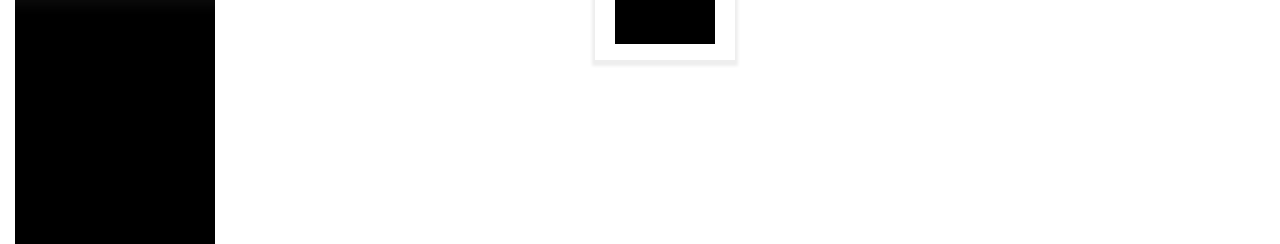
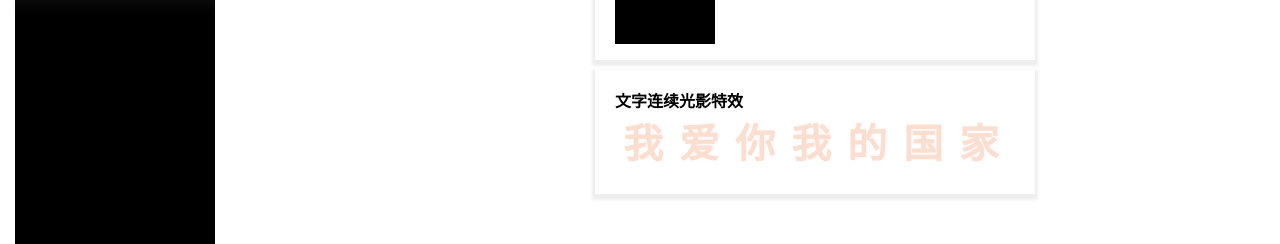
Before and after one commit to 121066/db-react, a React app: page /home/1 in a window 1280 px wide. Shown: the part 1543-1787 px from the top of the page. Built offline with nearby package versions, Linux system fonts and the light colour scheme.

Commit message:
fix: 添加文字投影效果

```diff
--- a/src/component/header/index.js
+++ b/src/component/header/index.js
@@ -11,6 +11,7 @@ function MenuItem() {
     { id: 2, key: "html", name: "html" },
     { id: 3, key: "js", name: "js" },
     { id: 4, key: "tab1", name: "tab1" },
+    { id: 5, key: "card", name: "card" },
   ];
   return (
     <>
--- a/src/component/layout/index.js
+++ b/src/component/layout/index.js
@@ -1,4 +1,5 @@
 import { Route, Routes } from "react-router-dom";
+import Card from "../../view/card";
 import Home from "../../view/home";
 import Html from "../../view/html";
 import Js from "../../view/js";
@@ -14,6 +15,7 @@ function Layout() {
           <Route element={<Html></Html>} path="/html/:id"></Route>
           <Route element={<Js></Js>} path="/js/:id"></Route>
           <Route element={<Tab1></Tab1>} path="/tab1/:id"></Route>
+          <Route element={<Card></Card>} path="/card/:id"></Route>
           {/* <Navigate element={<Html></Html>} path="/404" /> */}
         </Routes>
         {/* <Home></Home> */}
--- /dev/null
+++ b/src/view/card/components/cardList/index.js
@@ -0,0 +1,8 @@
+function CardList() {
+  return (
+    <>
+      <div>开店</div>
+    </>
+  );
+}
+export default CardList;
--- /dev/null
+++ b/src/view/card/components/modelCard/index.js
@@ -0,0 +1,8 @@
+function ModelCard() {
+  return (
+    <>
+      <div>模型卡片</div>
+    </>
+  );
+}
+export default ModelCard;
--- /dev/null
+++ b/src/view/card/index.js
@@ -0,0 +1,13 @@
+import CardList from "./components/cardList";
+import ModelCard from "./components/modelCard";
+function Card() {
+  return (
+    <>
+      <div>
+        <CardList></CardList>
+        <ModelCard></ModelCard>
+      </div>
+    </>
+  );
+}
+export default Card;
--- a/src/view/css/component/Text/index.css
+++ b/src/view/css/component/Text/index.css
@@ -24,3 +24,24 @@ background: radial-gradient(circle 40px at 255px, rgba(0, 0, 0, 0),
             rgba(0, 0, 0, 1));
     }
 }
+.item_text{
+    width: 400px;
+}
+.item_text span{
+    font-size: 40px;
+    font-weight: 800;
+    margin: 0 8px;
+    color: #faebd7;
+    animation: spread 1s ease-in-out infinite alternate;
+}
+@keyframes spread{
+    to{
+        color: #ff0266;
+        text-shadow: 20px 0 70px #ff0266;
+    }
+}
+@for $i  from 1 through 8{
+    span:nth-child(#{$i}){
+        animation-delay:($i-1)*0.1s
+    }
+}
--- a/src/view/css/component/Text/index.js
+++ b/src/view/css/component/Text/index.js
@@ -8,6 +8,18 @@ function Text() {
           明月几时有,把酒问青天,不止天上宫阙,今夕是何年,我欲乘风归去,又恐琼楼玉宇,高处不胜寒,起舞弄清影,转朱阁,低倚户。
         </div>
       </div>
+      <div className="item">
+        <h2>文字连续光影特效</h2>
+        <div className="item_text">
+          <span>我</span>
+          <span>爱</span>
+          <span>你</span>
+          <span>我</span>
+          <span>的</span>
+          <span>国</span>
+          <span>家</span>
+        </div>
+      </div>
     </div>
   );
 }
```
